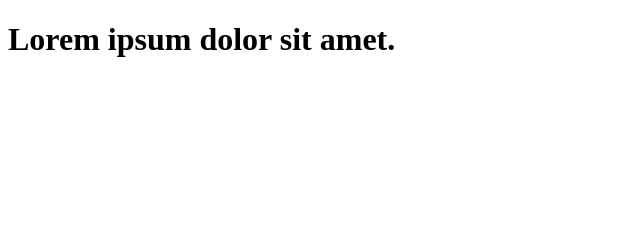
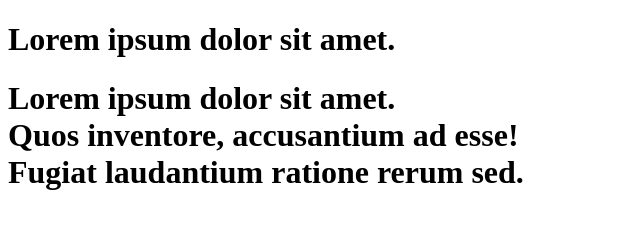
Before and after one commit to liaommx/HTML281-Examples, a plain HTML site: page Example01/index.html in a window 1280 px wide. Shown: the whole page, without its empty margins (0-640 px from the left). Drawn offline with Linux system fonts and the light colour scheme.

Commit message:
third release

```diff
--- a/Example01/index.html
+++ b/Example01/index.html
@@ -10,6 +10,11 @@
 
 <body>
     <h1>Lorem ipsum dolor sit amet.</h1>
+    <h1>
+        <div>Lorem ipsum dolor sit amet.</div>
+        <div>Quos inventore, accusantium ad esse!</div>
+        <div>Fugiat laudantium ratione rerum sed.</div>
+    </h1>
 </body>
 
 </html>
```
